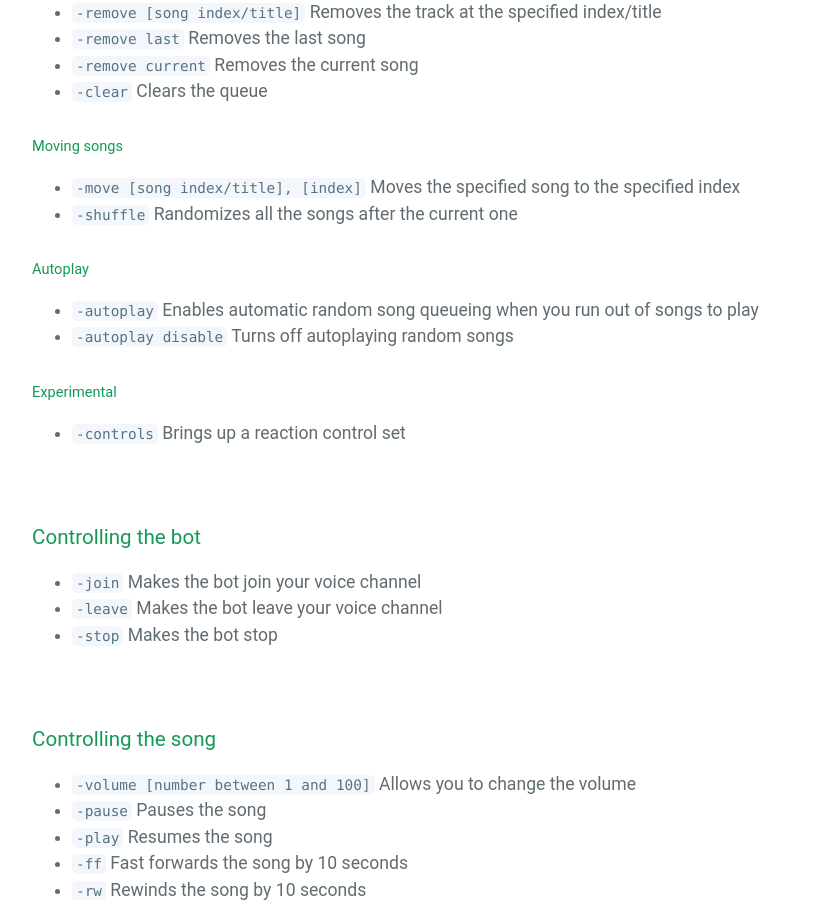
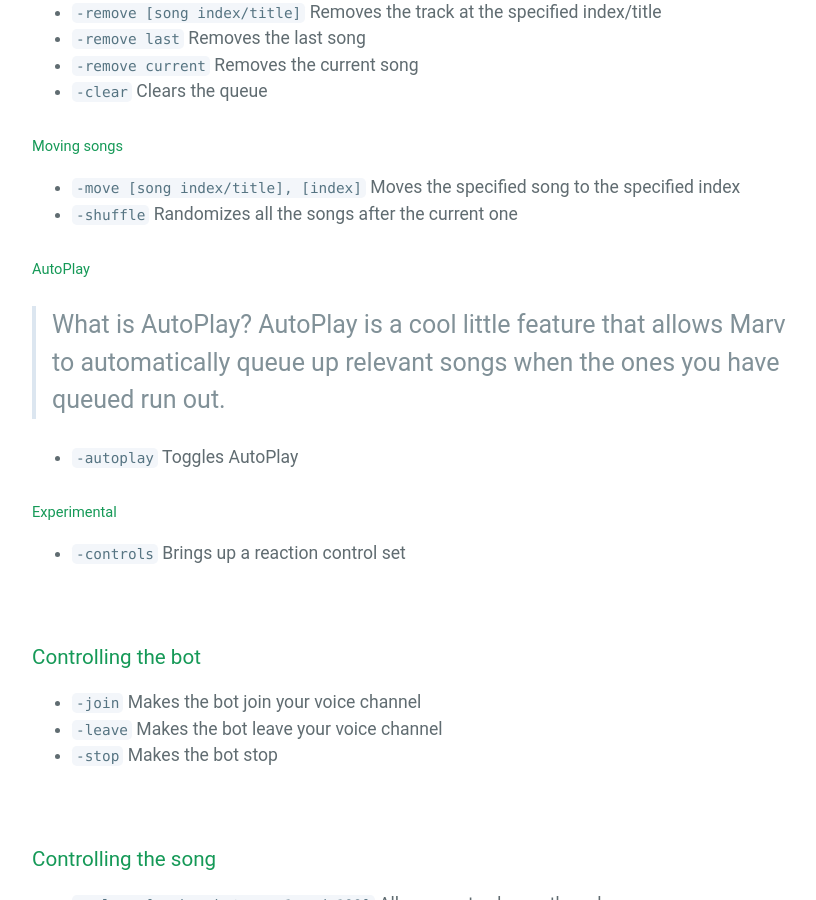
Before and after one commit to mymindishazel/marv-docs, a Jekyll site: the page built from commands.md, in a window 1280 px wide and 900 px high, scrolled down 1495 px. Shown: the whole window, without its empty margins (192-1008 px from the left). Built offline with Jekyll 4.4.1, drawn with Linux system fonts in a browser that asks for light colours; our own code applies the rules of GitHub Pages for plain Markdown files.

Commit message:
Update commands.md

```diff
--- a/commands.md
+++ b/commands.md
@@ -55,10 +55,12 @@
 * `-move [song index/title], [index]` Moves the specified song to the specified index
 * `-shuffle` Randomizes all the songs after the current one
 
-##### Autoplay
+##### AutoPlay
 
-* `-autoplay` Enables automatic random song queueing when you run out of songs to play
-* `-autoplay disable` Turns off autoplaying random songs
+> What is AutoPlay?
+AutoPlay is a cool little feature that allows Marv to automatically queue up relevant songs when the ones you have queued run out.
+
+* `-autoplay` Toggles AutoPlay
 
 ##### Experimental
 
```
